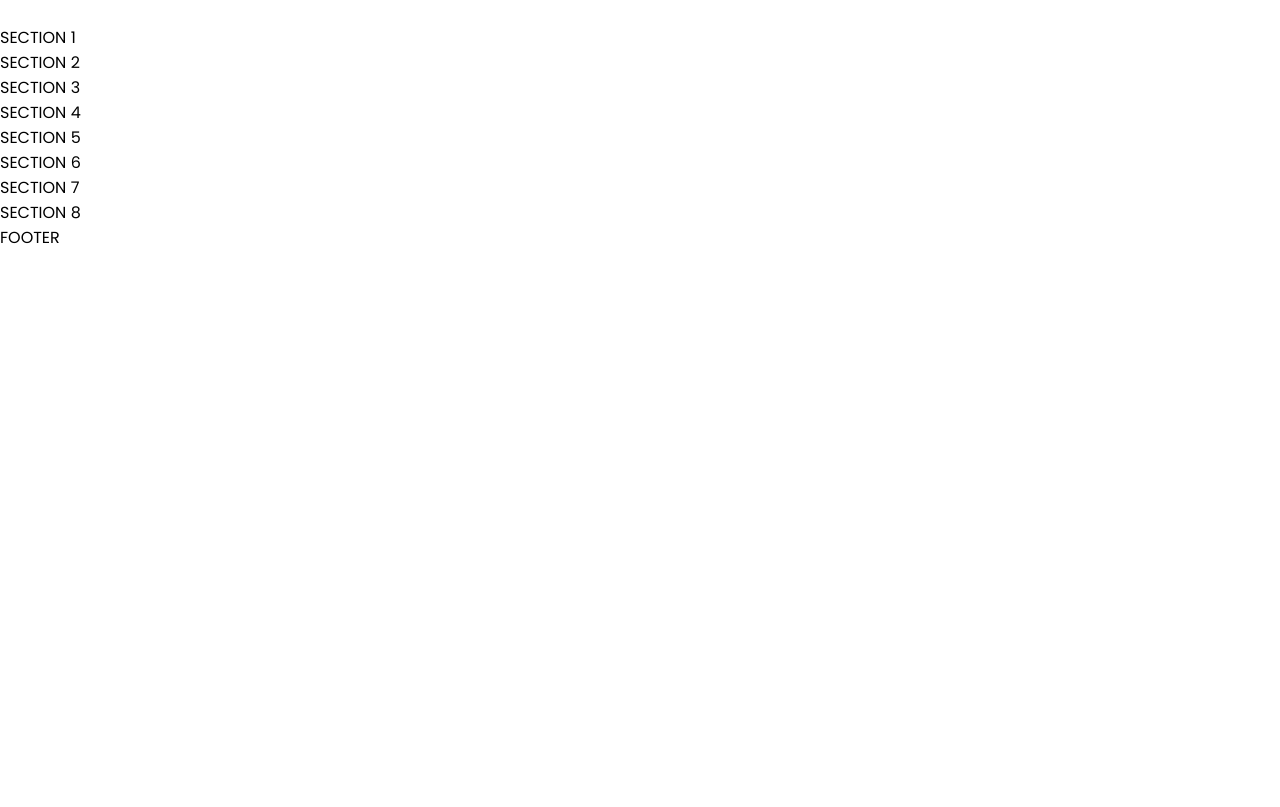
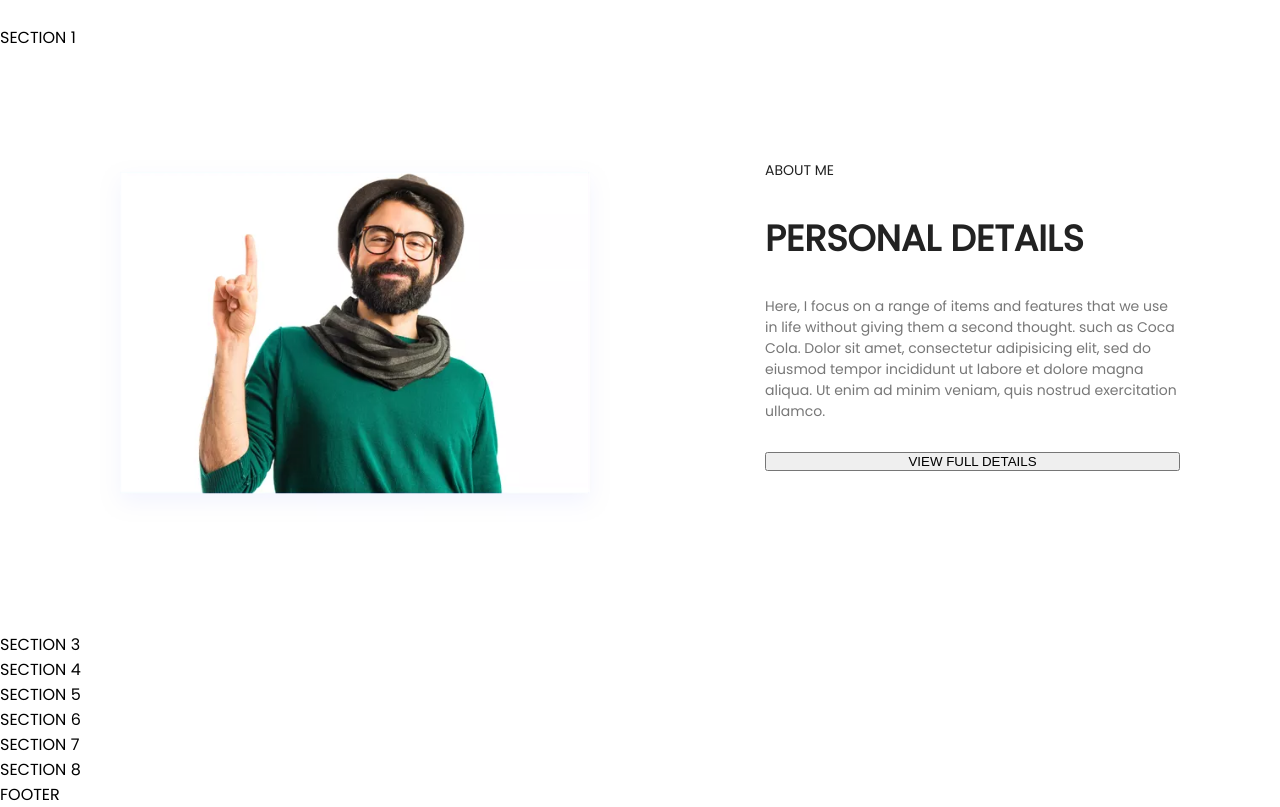
Before and after one commit to front-end-by-rimantas/43-grupe-portfolio-personal, a website: page index.html in a window 1280 px wide. Drawn offline with Linux system fonts and the light colour scheme.

Commit message:
About Me Section#11

```diff
--- a/css/pages/home.css
+++ b/css/pages/home.css
@@ -2,6 +2,8 @@
 @import '../base/base.css';
 @import '../base/layout.css';
 @import '../components/text-styles.css';
+@import '../components/button.css';
+
 
 /* 3rd-party */
 
@@ -16,6 +18,17 @@
 /* hero: end */
 
 /* about me: start */
+.about-me-content {
+    display: flex;
+    flex-direction: column;
+    gap: 30px;
+}
+.topic-name {
+    font-weight: 400;
+    font-size: 14px;
+    color: #222222;
+}
+
 /* about me: end */
 
 /* My Offered Services: start */
--- a/index.html
+++ b/index.html
@@ -26,8 +26,16 @@
         <!-- hero: end -->
 
         <!-- about me: start -->
-        <section>
-            SECTION 2
+        <section class="container">
+            <div class="row">
+                <img class="col-12 col-md-6" src="./img/about-me.png" alt="about me">
+                <div class="col-12 col-md-5 ml-xl-1 about-me-content">
+                    <h1 class="topic-name">ABOUT ME</h1>
+                    <h2 class="topic">PERSONAL DETAILS</h2>
+                    <p class="text">Here, I focus on a range of items and features that we use in life without giving them a second thought. such as Coca Cola. Dolor sit amet, consectetur adipisicing elit, sed do eiusmod tempor incididunt ut labore et dolore magna aliqua. Ut enim ad minim veniam, quis nostrud exercitation ullamco.</p>
+                    <button class="btn">VIEW FULL DETAILS</button>
+                </div>
+            </div>
         </section>
         <!-- about me: end -->
 
```
Also changed, not shown: img/about-me.png (added), 1 other file.
